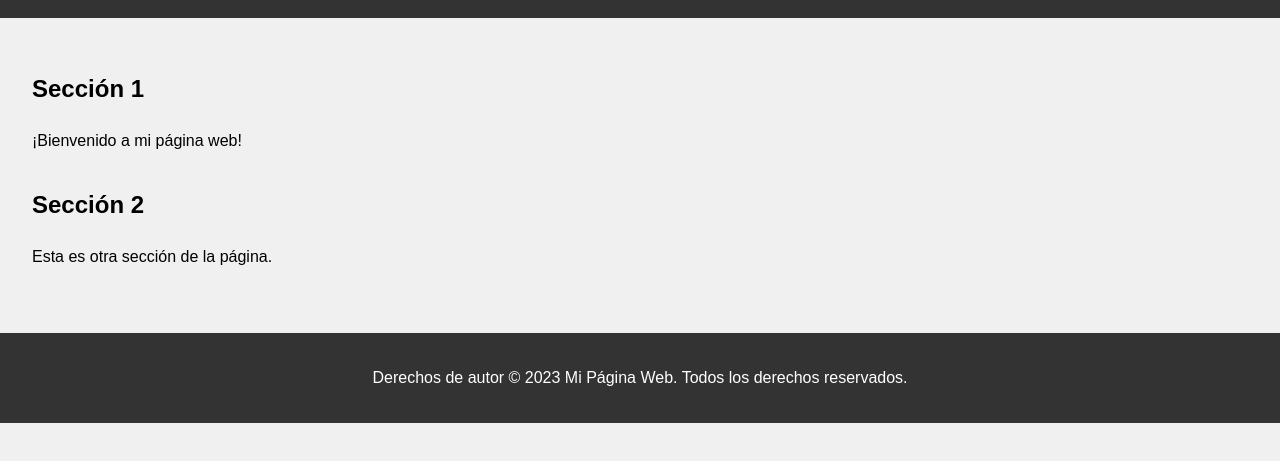
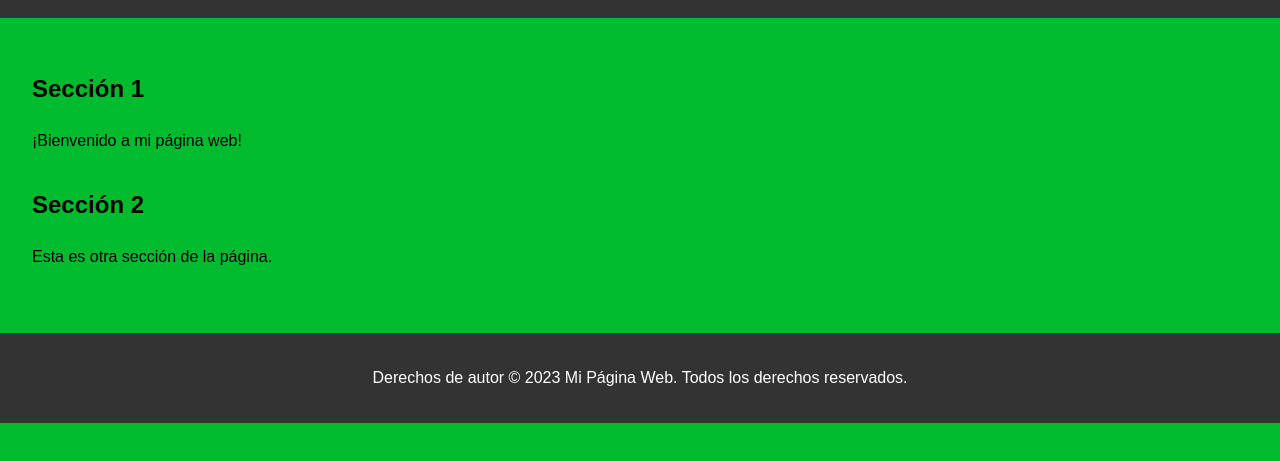
Before and after one commit to TellMeNikki/DH_Sala36, a plain HTML site: page index.html in a window 1280 px wide. Shown: the part 91-552 px from the top of the page. Drawn offline with Linux system fonts and the light colour scheme.

Commit message:
Update style

```diff
--- a/style.css
+++ b/style.css
@@ -3,7 +3,7 @@ body {
   margin: 0;
   padding: 0;
   line-height: 1.6;
-  background-color: #f0f0f0;
+  background-color: #00bb2d;
 }
 
 header {
```
